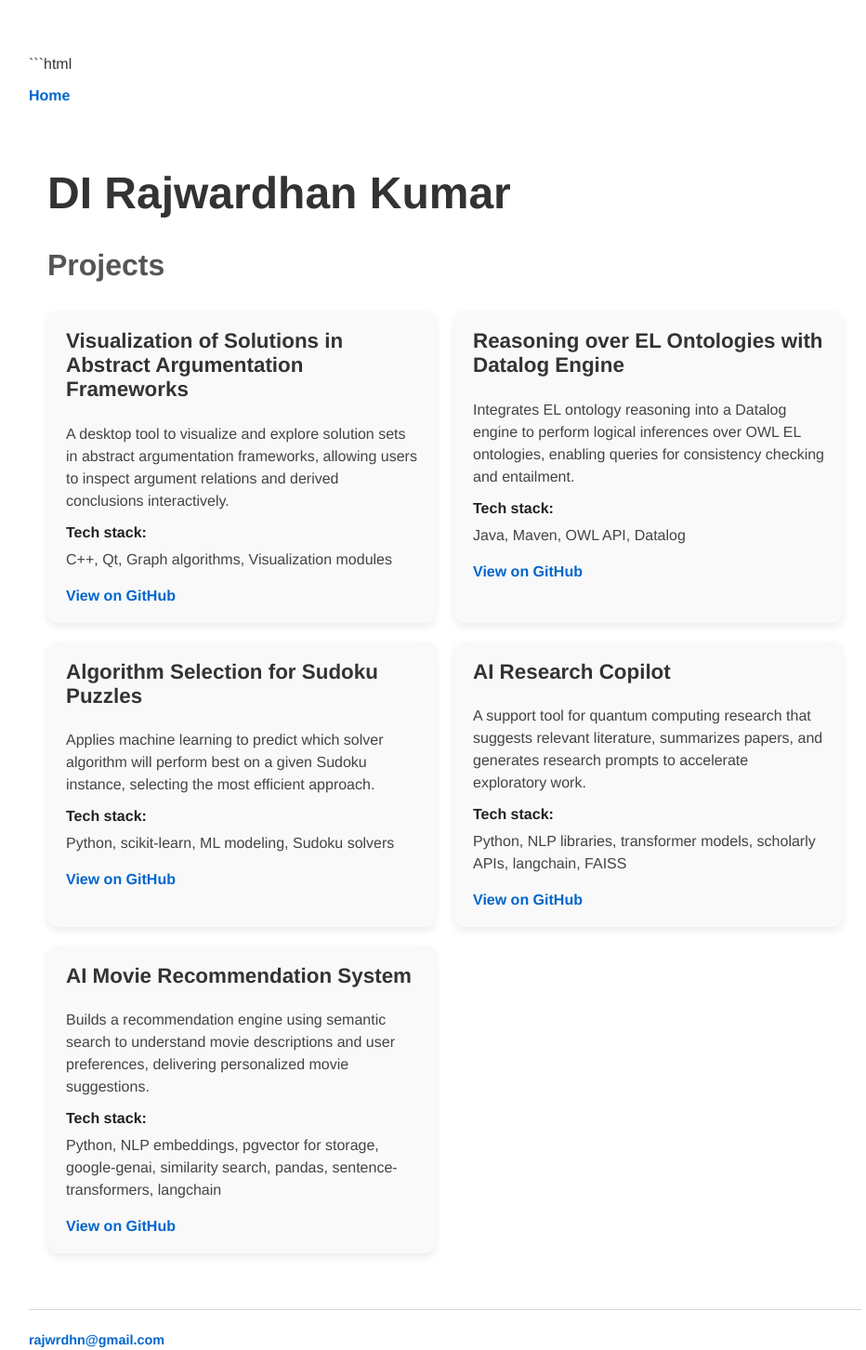
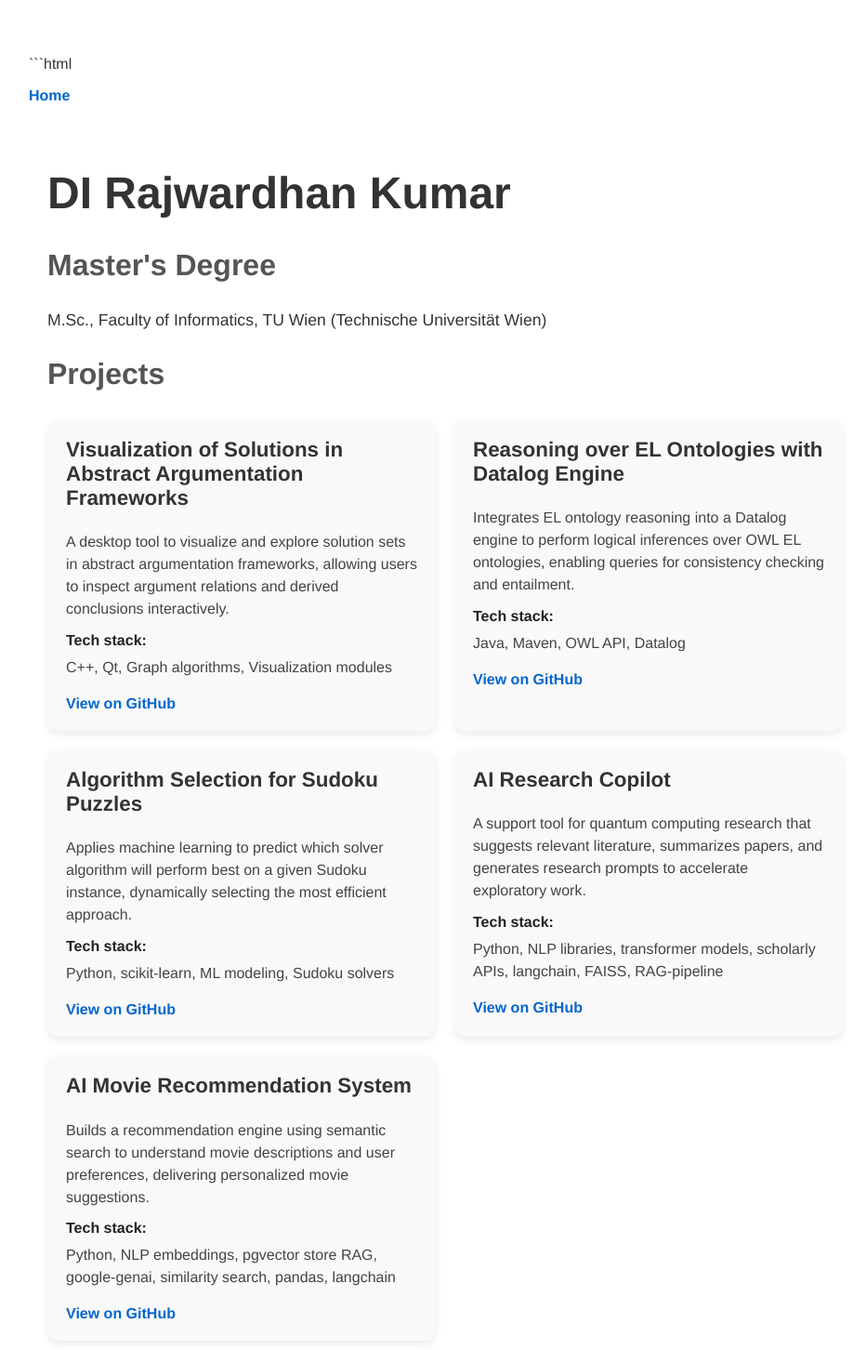
Before and after one commit to rajwrdhn/rajwrdhn, a plain HTML site: page index.html in a window 1280 px wide. Shown: the top 1452 px of the page at 93% size, without its empty margins (161-1093 px from the left). Drawn offline with Linux system fonts and the light colour scheme.

Commit message:
changes.

````diff
--- a/index.html
+++ b/index.html
@@ -2,7 +2,7 @@
 <!DOCTYPE html>
 <html>
 <head>
-  <title>Dipl. Ing. Rajwardhan Kumar B.Tech.</title>
+  <title>Rajwardhan Kumar</title>
   <link rel="stylesheet" href="css/styles.css">
 </head>
 <body>
@@ -14,6 +14,9 @@
 
   <div class="container">
     <h1>DI Rajwardhan Kumar</h1>
+    <h2>Master's Degree</h2>
+    <p>M.Sc., Faculty of Informatics, TU Wien (Technische Universität Wien)</p>
+
     <h2>Projects</h2>
 
     <div class="projects-grid">
@@ -35,7 +38,7 @@
 
       <div class="project-card">
         <h3>Algorithm Selection for Sudoku Puzzles</h3>
-        <p>Applies machine learning to predict which solver algorithm will perform best on a given Sudoku instance, selecting the most efficient approach.</p>
+        <p>Applies machine learning to predict which solver algorithm will perform best on a given Sudoku instance, dynamically selecting the most efficient approach.</p>
         <strong>Tech stack:</strong>
         <p>Python, scikit-learn, ML modeling, Sudoku solvers</p>
         <a href="https://github.com/rajwrdhn/Algorithm-Selection-Using-Machine-Learning-For-Sudoku" target="_blank">View on GitHub</a>
@@ -45,7 +48,7 @@
         <h3>AI Research Copilot</h3>
         <p>A support tool for quantum computing research that suggests relevant literature, summarizes papers, and generates research prompts to accelerate exploratory work.</p>
         <strong>Tech stack:</strong>
-        <p>Python, NLP libraries, transformer models, scholarly APIs, langchain, FAISS</p>
+        <p>Python, NLP libraries, transformer models, scholarly APIs, langchain, FAISS, RAG-pipeline</p>
         <a href="https://github.com/rajwrdhn/ProjectsML/tree/master/ai_research_copilot" target="_blank">View on GitHub</a>
       </div>
 
@@ -53,7 +56,7 @@
         <h3>AI Movie Recommendation System</h3>
         <p>Builds a recommendation engine using semantic search to understand movie descriptions and user preferences, delivering personalized movie suggestions.</p>
         <strong>Tech stack:</strong>
-        <p>Python, NLP embeddings, pgvector for storage, google-genai, similarity search, pandas, sentence-transformers, langchain</p>
+        <p>Python, NLP embeddings, pgvector store RAG,  google-genai, similarity search, pandas, langchain</p>
         <a href="https://github.com/rajwrdhn/ProjectsML/tree/master/MovieRecommenderSystem" target="_blank">View on GitHub</a>
       </div>
     </div>
@@ -66,4 +69,3 @@
   </footer>
 </body>
 </html>
-```
````
